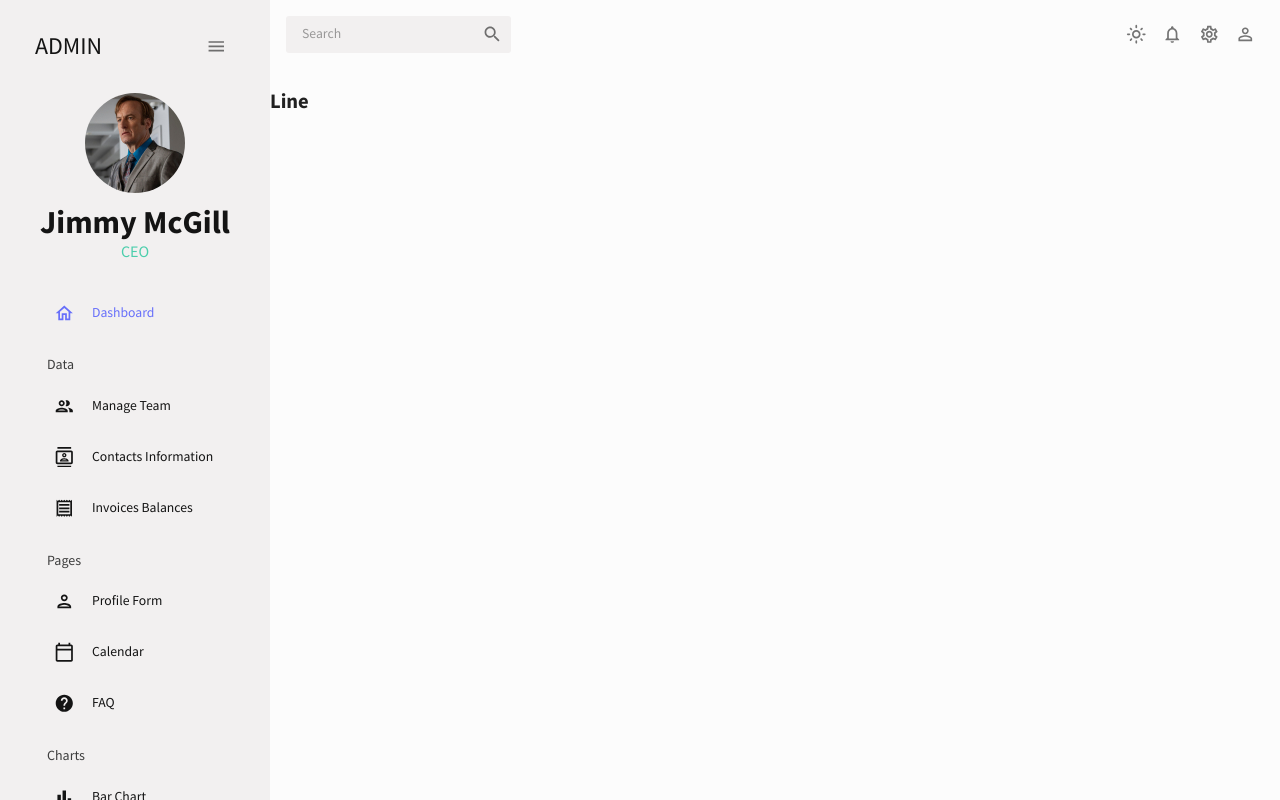
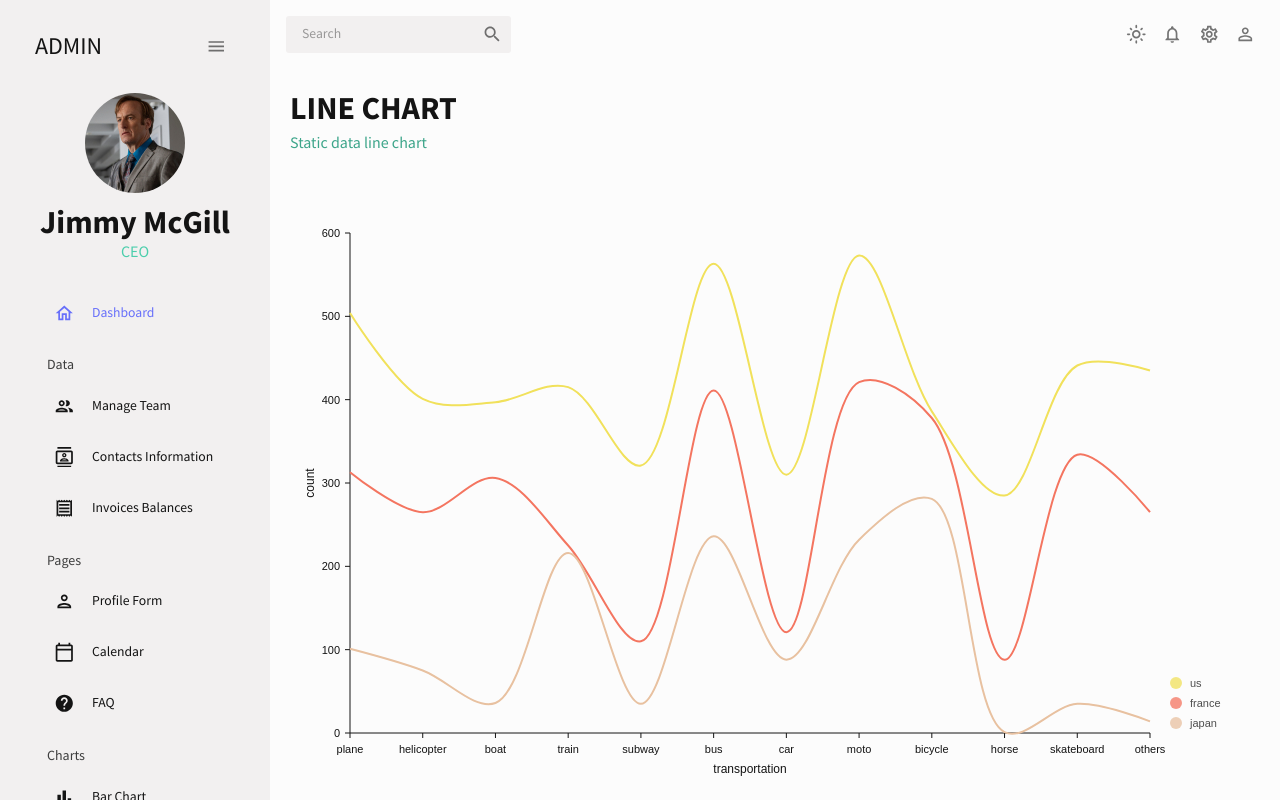
Before and after one commit to MarvelB/admin-dashboard, a React (Create React App) app: page /line in a window 1280 px wide. Built offline with nearby package versions, Linux system fonts and the light colour scheme.

Commit message:
finished working on the line chart

```diff
--- /dev/null
+++ b/src/components/LineChartComponent/LineChartComponent.tsx
@@ -0,0 +1,121 @@
+import { useTheme } from "@mui/material";
+import { ResponsiveLine } from "@nivo/line";
+import { mockLineData } from "data/mockData";
+import { tokens } from "theme";
+
+interface LineChartComponentProps {
+    isDashboard?: boolean;
+}
+
+const LineChartComponent = ({
+    isDashboard = false,
+}: LineChartComponentProps) => {
+    const theme = useTheme();
+    const colors = tokens(theme.palette.mode);
+
+    return (
+        <ResponsiveLine
+            data={mockLineData}
+            margin={{ top: 50, right: 110, bottom: 50, left: 60 }}
+            theme={{
+                axis: {
+                    domain: {
+                        line: {
+                            stroke: colors.grey[100],
+                        },
+                    },
+                    legend: {
+                        text: {
+                            fill: colors.grey[100],
+                        },
+                    },
+                    ticks: {
+                        line: {
+                            stroke: colors.grey[100],
+                            strokeWidth: 1,
+                        },
+                        text: {
+                            fill: colors.grey[100],
+                        },
+                    },
+                },
+                legends: {
+                    text: {
+                        fill: colors.grey[100],
+                    },
+                },
+                tooltip: {
+                    container: {
+                        color: colors.primary[500],
+                    },
+                },
+            }}
+            colors={isDashboard ? { datum: "color" } : { scheme: "nivo" }}
+            xScale={{ type: "point" }}
+            yScale={{
+                type: "linear",
+                min: "auto",
+                max: "auto",
+                stacked: true,
+                reverse: false,
+            }}
+            yFormat=" >-.2f"
+            curve="catmullRom"
+            axisTop={null}
+            axisRight={null}
+            axisBottom={{
+                tickSize: 5,
+                tickPadding: 5,
+                tickRotation: 0,
+                legend: isDashboard ? "" : "transportation",
+                legendOffset: 36,
+                legendPosition: "middle",
+            }}
+            axisLeft={{
+                tickSize: 5,
+                tickPadding: 5,
+                tickRotation: 0,
+                legend: isDashboard ? "" : "count",
+                legendOffset: -40,
+                legendPosition: "middle",
+                tickValues: 5,
+            }}
+            enableGridX={false}
+            enableGridY={false}
+            pointSize={10}
+            pointColor={{ theme: "background" }}
+            pointBorderWidth={2}
+            pointBorderColor={{ from: "serieColor" }}
+            pointLabelYOffset={-12}
+            useMesh={true}
+            legends={[
+                {
+                    anchor: "bottom-right",
+                    direction: "column",
+                    justify: false,
+                    translateX: 100,
+                    translateY: 0,
+                    itemsSpacing: 0,
+                    itemDirection: "left-to-right",
+                    itemWidth: 80,
+                    itemHeight: 20,
+                    itemOpacity: 0.75,
+                    symbolSize: 12,
+                    symbolShape: "circle",
+                    symbolBorderColor: "rgba(0, 0, 0, .5)",
+                    effects: [
+                        {
+                            on: "hover",
+                            style: {
+                                itemBackground: "rgba(0, 0, 0, .03)",
+                                itemOpacity: 1,
+                            },
+                        },
+                    ],
+                },
+            ]}
+        />
+    );
+};
+
+export default LineChartComponent;
--- a/src/pages/Line/Line.tsx
+++ b/src/pages/Line/Line.tsx
@@ -1,10 +1,18 @@
+import { Box } from "@mui/material";
+import Header from "components/Header/Header";
+import LineChartComponent from "components/LineChartComponent/LineChartComponent";
+
 interface LineProps {}
 
 const Line = ({}: LineProps) => {
     return (
-        <div>
-            <h2>Line</h2>
-        </div>
+        <Box m="20px">
+            <Header title="LINE CHART" subTitle="Static data line chart" />
+
+            <Box height="75vh">
+                <LineChartComponent />
+            </Box>
+        </Box>
     );
 };
 
```
